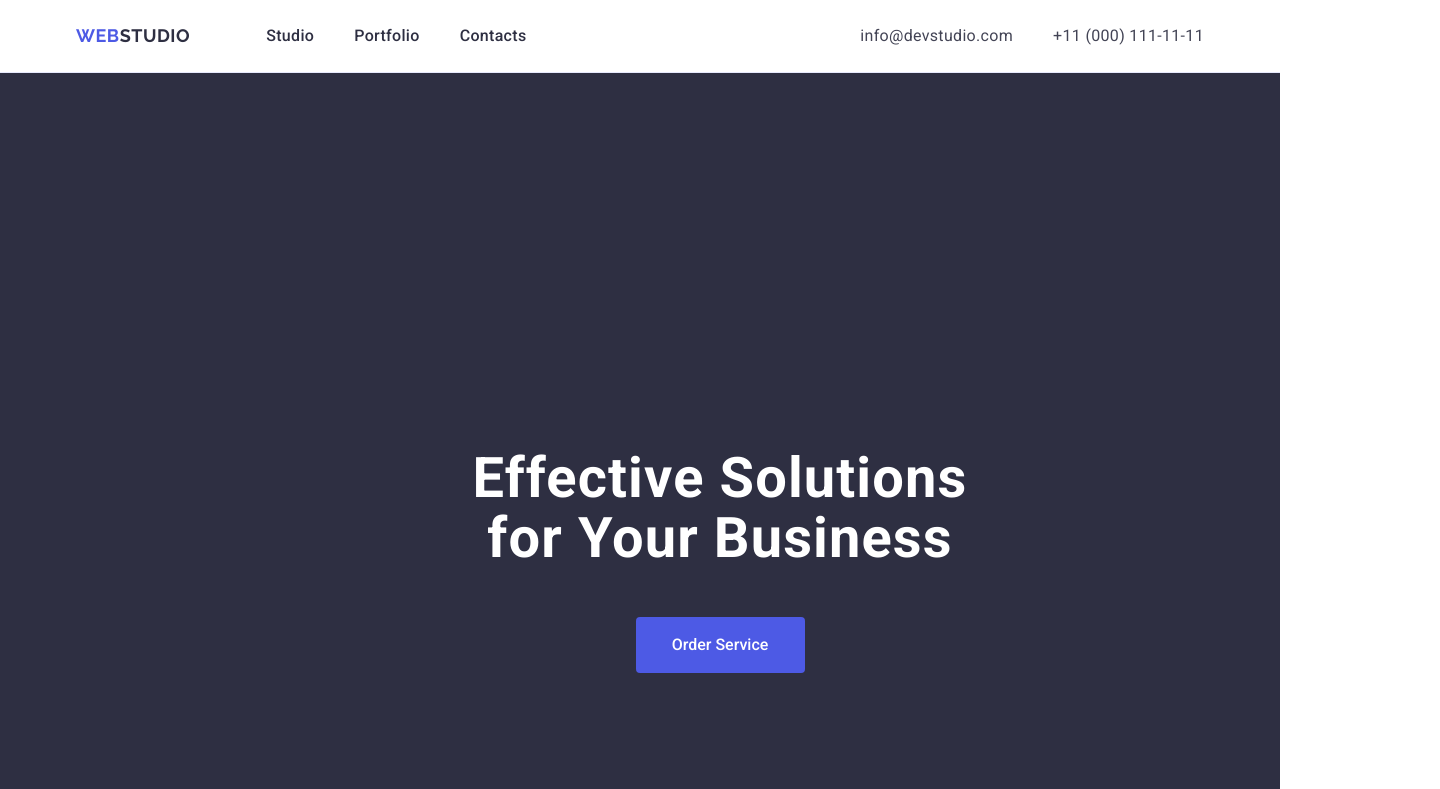
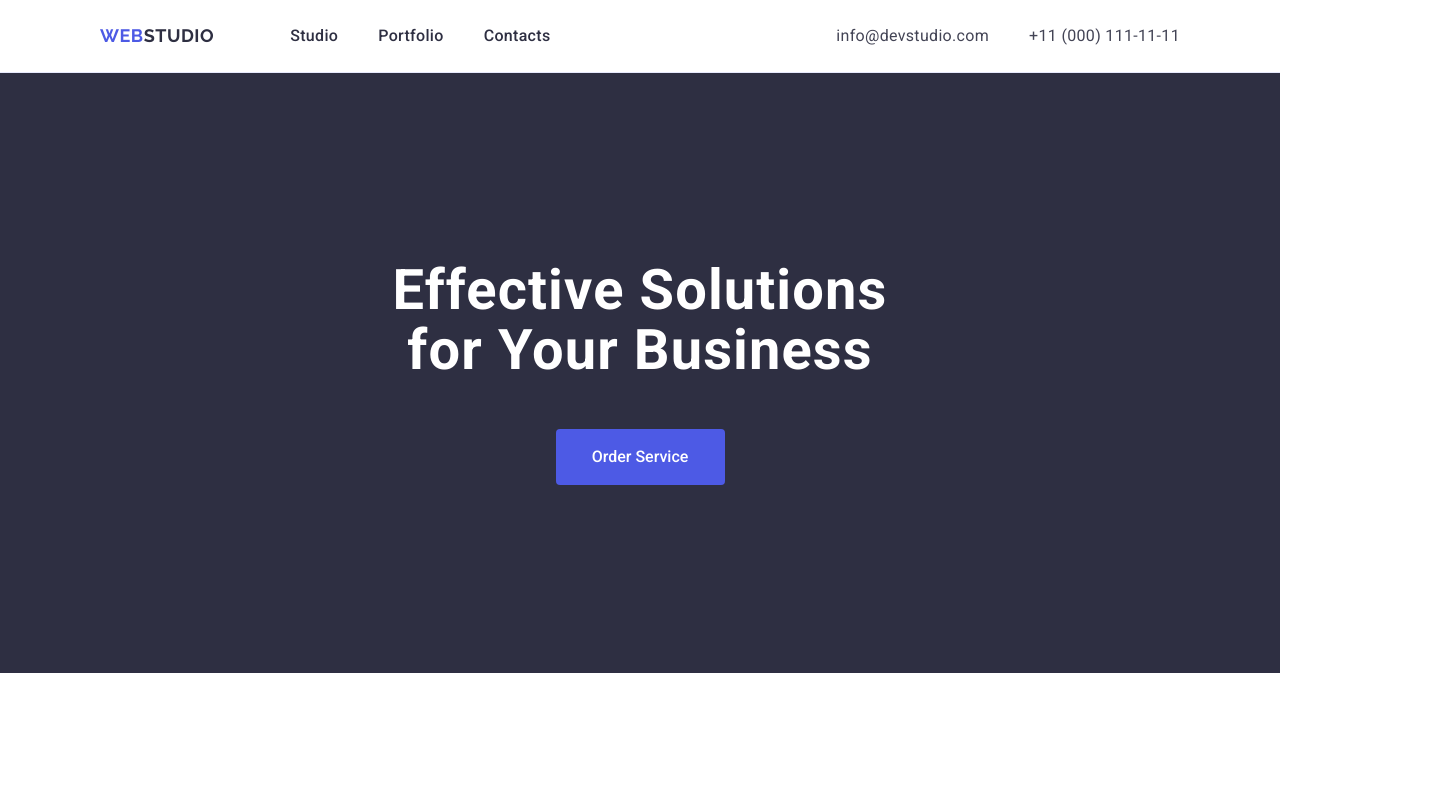
Before and after one commit to ViviLystopad/goit-markup-hw-03, a plain HTML site: page index.html in a window 1280 px wide. Shown: the top 789 px of the page, 1440 px wide, since content can reach past the window. Drawn offline with nearby package versions, Linux system fonts and the light colour scheme.

Commit message:
sixth commit

```diff
--- a/css/styles.css
+++ b/css/styles.css
@@ -4,7 +4,18 @@ body {
     background-color: #FFFFFF;
 }
 
-ul {
+h1,
+h2,
+h3,
+h4,
+h5,
+h6,
+p {
+    margin: 0;
+}
+
+ul,
+ol {
     list-style-type: none;
     margin: 0;
     padding: 0;
@@ -13,25 +24,19 @@ ul {
 a {
     text-decoration: none;
 }
-p, h1, h2, h3, h4, h5, h6 {
-    margin: 0;
-}
 
 img {
     display: block;
 }
 
 .container {
-    width: 1440px;
-    padding-left: 156px;
-    padding-right: 156px;
-    margin: 0 auto;
-}
+        max-width:1158px;
+        padding: 0 15px;
+        margin: 0 auto;
+    }
 /* ---------HEADER--------- */
 
 .header {
-    padding-top: 24px;
-    padding-bottom: 24px;
     border-bottom: 1px solid #e7e9fc;
 }
 
@@ -50,6 +55,7 @@ img {
     letter-spacing: 0.03em;
     text-transform: uppercase;
     color: #4d5ae5;
+    margin: 24px;
     margin-right: 76px;
 }
 
@@ -74,7 +80,6 @@ img {
     line-height: 1.5;
     letter-spacing: 0.02em;
     color: #2e2f42;
-    padding: 24px 0;
 }
 
 .header-menu-link:hover,
@@ -84,6 +89,7 @@ img {
 
 .address {
     font-style: normal;
+    margin: 24px;
 }
 
 .header-address {
@@ -126,9 +132,7 @@ img {
     color: #fff;
     max-width: 496px;
     margin: 0 auto;
-    padding-bottom: 48px;
-    padding-top: 188px;
-    text-align: center;
+    margin-bottom: 48px;
 }
 
 .hero-btn {
@@ -230,9 +234,8 @@ img {
 }
 
 .team-card {
-    padding: 32px 0;
+    margin: 32px 0;
     text-align: center;
-    margin-bottom: 8px
 }
 
 .team-img {}
@@ -328,6 +331,7 @@ img {
 .footer-content{
 display: inline-block;
 margin-bottom: 16px;
+margin-left: 158px;
 }
 
 
@@ -352,6 +356,8 @@ margin-bottom: 16px;
     line-height: 1.5;
     letter-spacing: 0.02em;
     color: #f4f4fd;
+    text-align: left;
+    max-width: 264px;
 }
 
 /* ---------FOOTER--------- */
```
